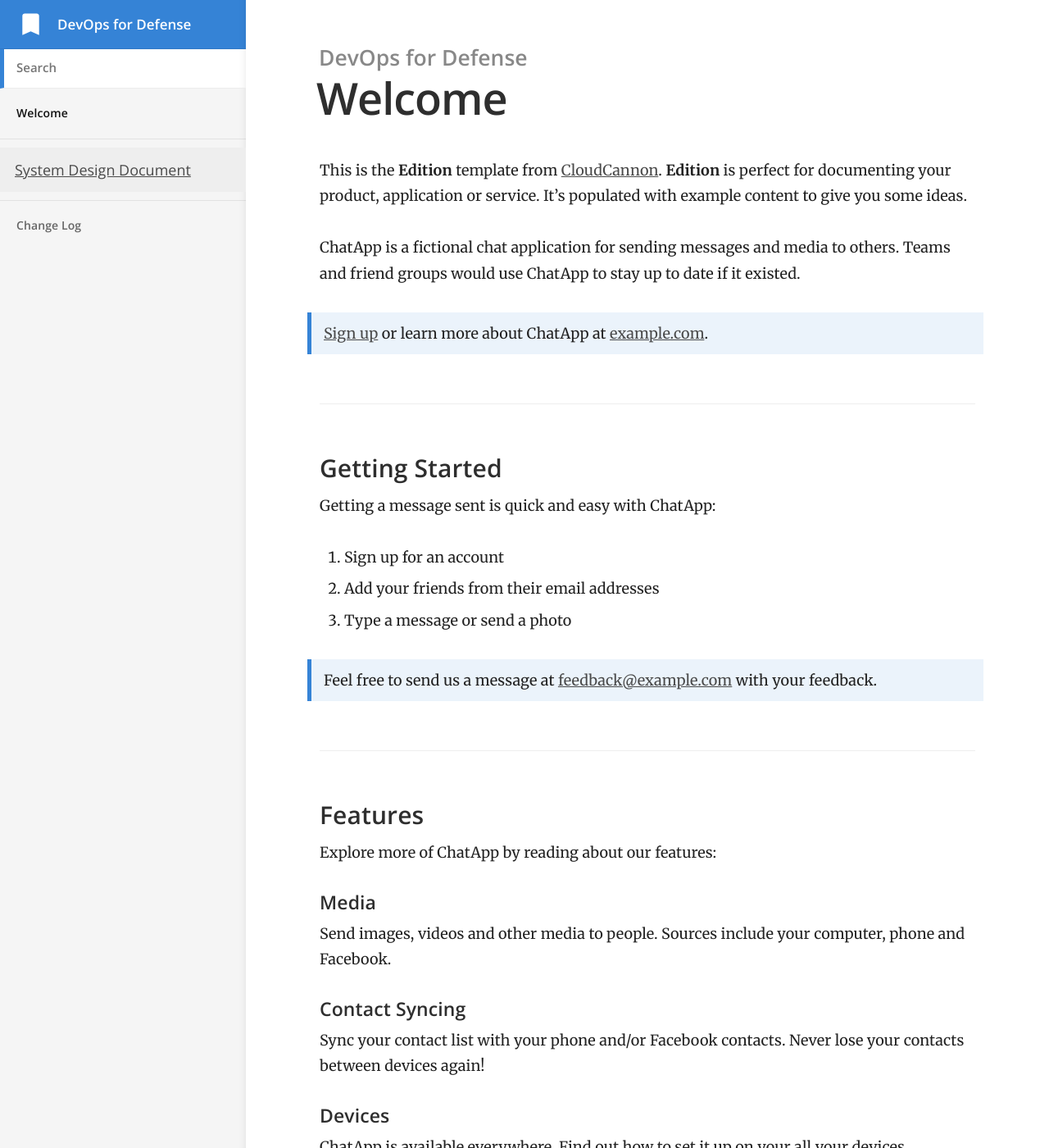
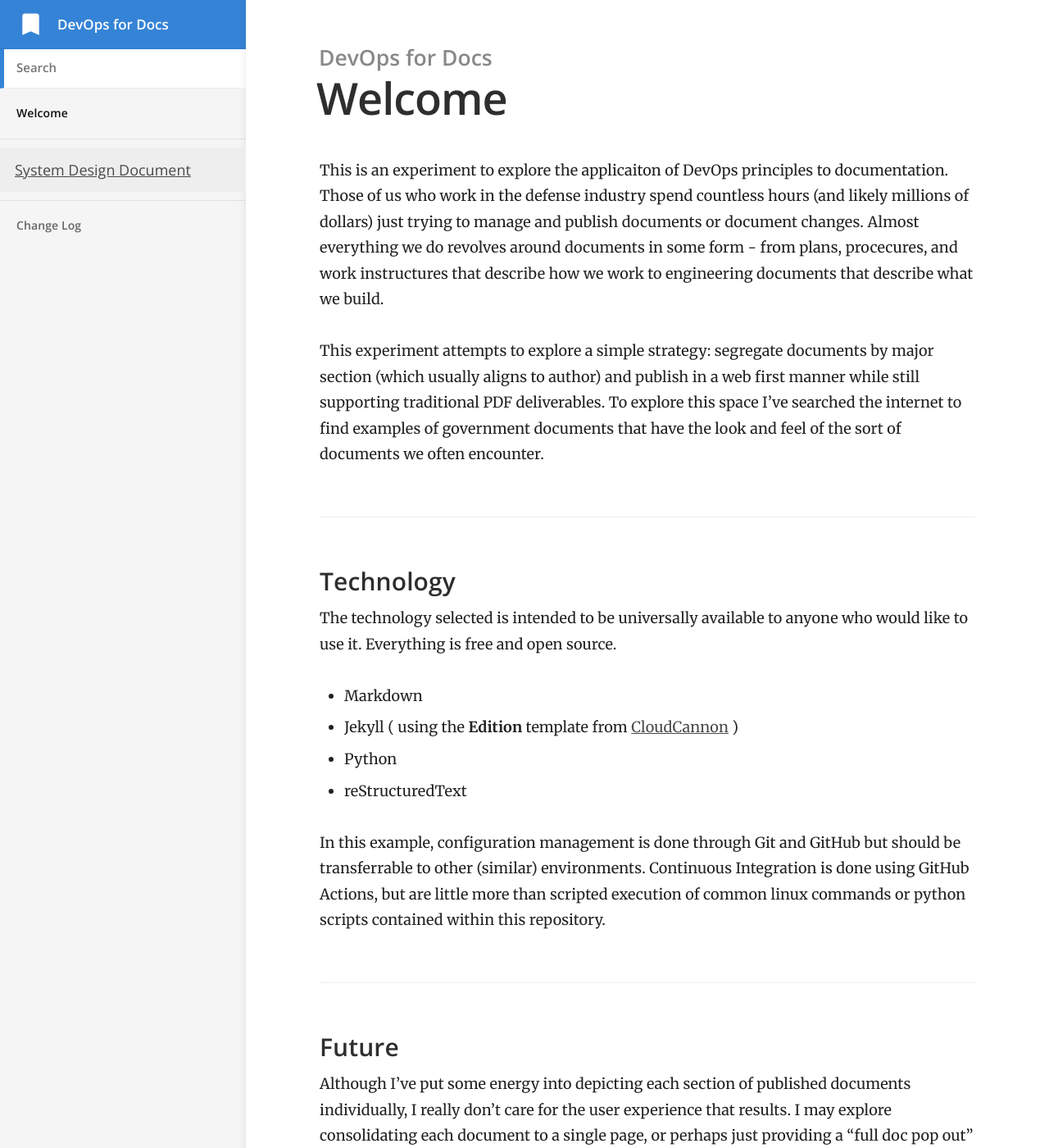
Before and after one commit to jondavid-black/AutoDocTest, a Jekyll site: the page built from index.md, in a window 1280 px wide and 1400 px high. Shown: the whole window at 82% size. Built offline with Jekyll 4.4.1, drawn with Linux system fonts in a browser that asks for light colours; some of the changed text lies outside the part shown.

Commit message:
updated site title and welcome page

```diff
--- a/_config.yml
+++ b/_config.yml
@@ -1,8 +1,8 @@
 # ----
 # Site
 
-title: DevOps for Defense
-url: "https://long-pig.cloudvent.net"
+title: DevOps for Docs
+url: "https://devopsfordefense.org"
 baseurl:
 google_analytics_key:
 show_full_navigation: true
--- a/index.md
+++ b/index.md
@@ -2,37 +2,25 @@
 title: Welcome
 ---
 
-This is the **Edition** template from [CloudCannon](http://cloudcannon.com/).
-**Edition** is perfect for documenting your product, application or service.
-It's populated with example content to give you some ideas.
+This is an experiment to explore the applicaiton of DevOps principles to documentation.  Those of us who work in the defense industry spend countless hours (and likely millions of dollars) just trying to manage and publish documents or document changes.  Almost everything we do revolves around documents in some form - from plans, procecures, and work instructures that describe how we work to engineering documents that describe what we build.
 
-ChatApp is a fictional chat application for sending messages and media to others.
-Teams and friend groups would use ChatApp to stay up to date if it existed.
+This experiment attempts to explore a simple strategy:  segregate documents by major section (which usually aligns to author) and publish in a web first manner while still supporting traditional PDF deliverables.  To explore this space I've searched the internet to find examples of government documents that have the look and feel of the sort of documents we often encounter.
 
-> [Sign up](http://example.com/signup) or learn more about ChatApp at [example.com](http://example.com/).
+### Technology
 
-### Getting Started
+The technology selected is intended to be universally available to anyone who would like to use it.  Everything is free and open source.
 
-Getting a message sent is quick and easy with ChatApp:
+- Markdown
+- Jekyll ( using the **Edition** template from [CloudCannon](http://cloudcannon.com/) )
+- Python
+- reStructuredText
 
-1. Sign up for an account
-2. Add your friends from their email addresses
-3. Type a message or send a photo
+In this example, configuration management is done through Git and GitHub but should be transferrable to other (similar) environments.  Continuous Integration is done using GitHub Actions, but are little more than scripted execution of common linux commands or python scripts contained within this repository.
 
-> Feel free to send us a message at [feedback@example.com](mailto:feedback@example.com) with your feedback.
+### Future
 
-### Features
+Although I've put some energy into depicting each section of published documents individually, I really don't care for the user experience that results.  I may explore consolidating each document to a single page, or perhaps just providing a "full doc pop out" for those who may prefer a "single pane of glass" to read and scroll around documents.
 
-Explore more of ChatApp by reading about our features:
+### DevOps for Defense
 
-#### Media
-
-Send images, videos and other media to people. Sources include your computer, phone and Facebook.
-
-#### Contact Syncing
-
-Sync your contact list with your phone and/or Facebook contacts. Never lose your contacts between devices again!
-
-#### Devices
-
-ChatApp is available everywhere. Find out how to set it up on your all your devices.
+This experiment has been done in support of the [DevOps for Defense](https://devopsfordefense.org) meetup.  Please join us on the first Thursday of each month, check out our YouTube channel, or offer to contribute a talk to our community.  Thanks!
```
